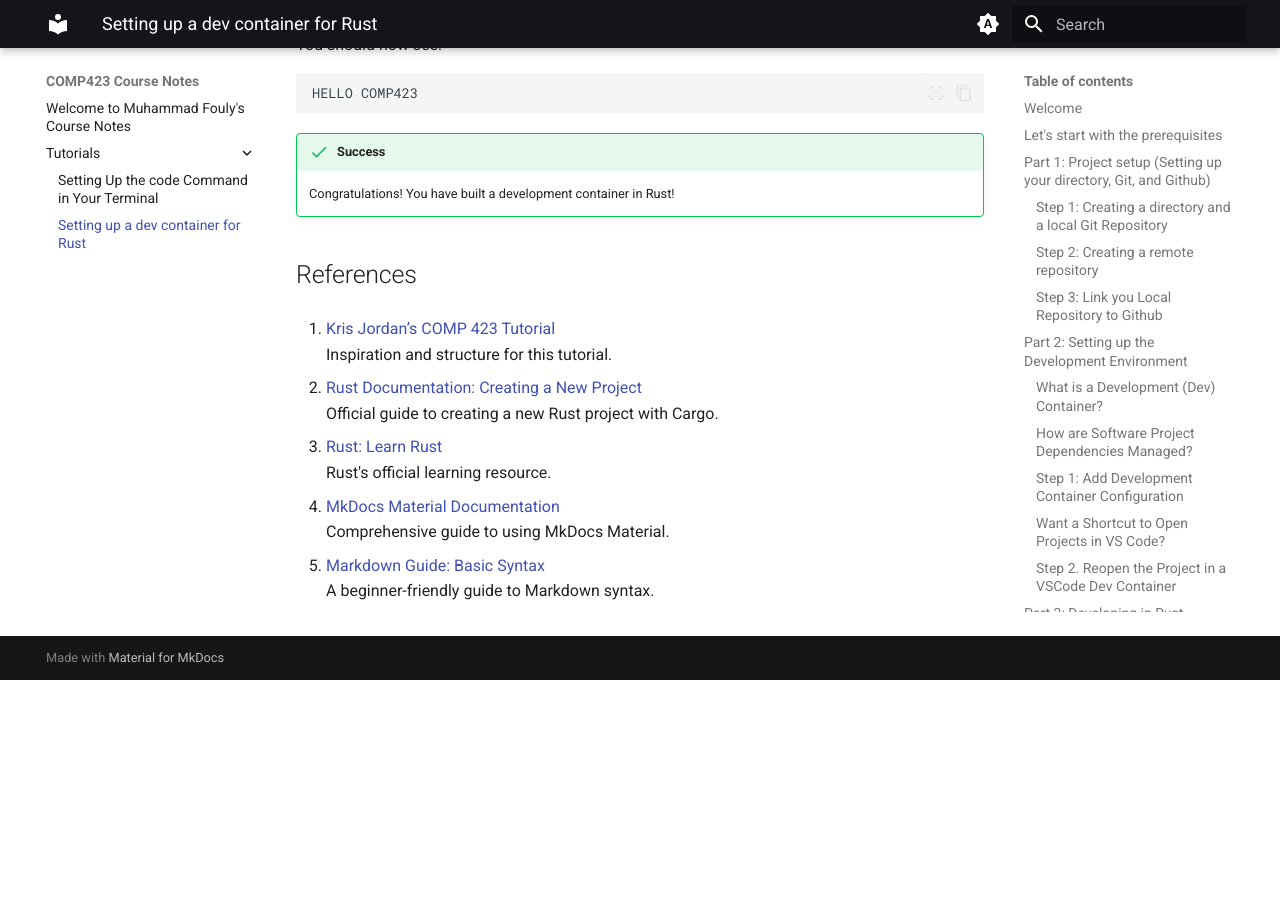
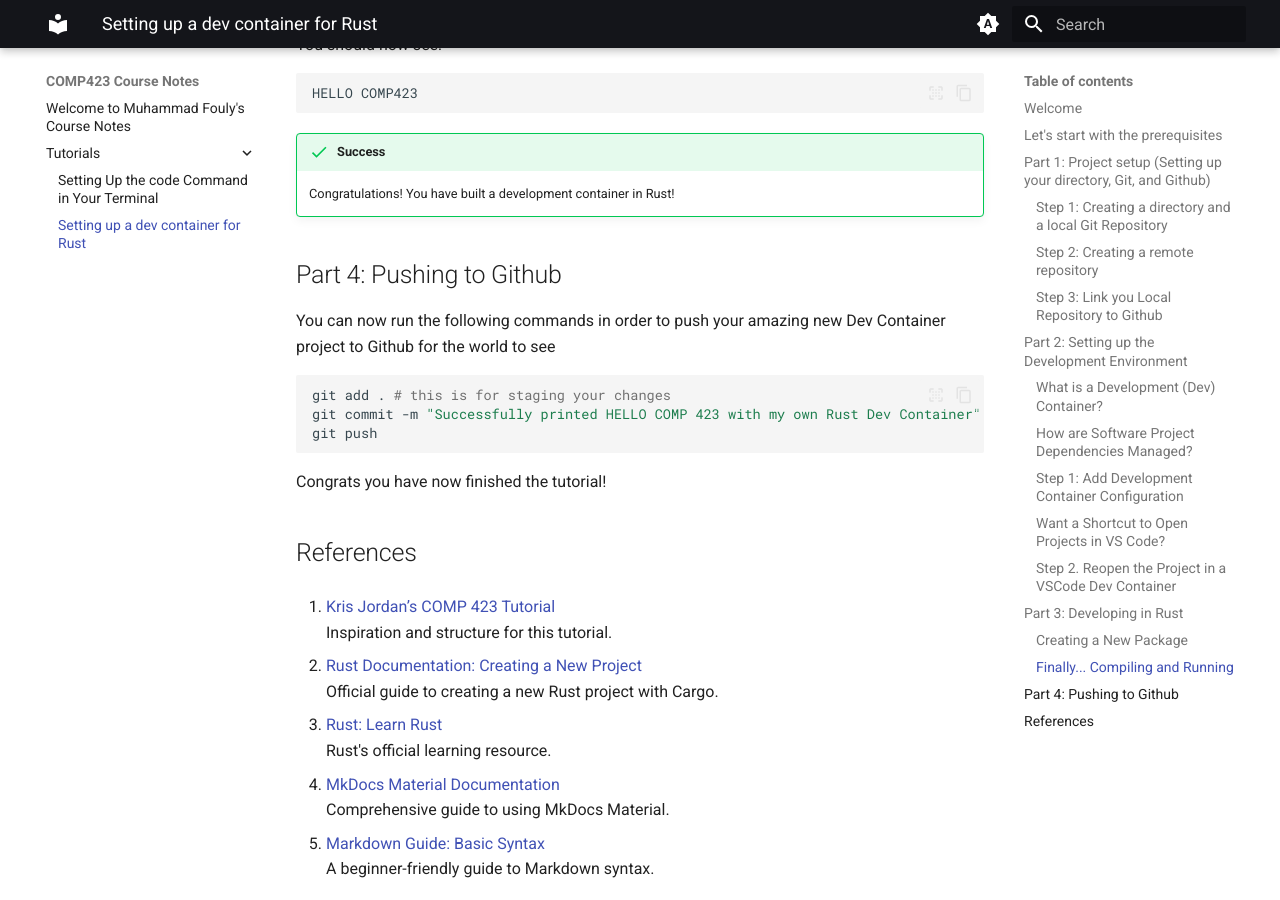
Before and after one commit to MuhammadDF/comp423-course-notes, an MkDocs documentation site: the page built from docs/tutorials/rust-setup.md, in a window 1280 px wide and 900 px high, scrolled down 7041 px. Built offline with MkDocs 1.6.1 and Material for MkDocs 9.7.7, drawn with Linux system fonts in a browser that asks for light colours; before the commit the page ends 7721 px from its top, so only the background shows below that.

Commit message:
added directions for pushing to github at the end

````diff
--- a/docs/tutorials/rust-setup.md
+++ b/docs/tutorials/rust-setup.md
@@ -240,6 +240,18 @@
 !!! success
     Congratulations! You have built a development container in Rust!
 
+## Part 4: Pushing to Github
+You can now run the following commands in order to push your amazing new Dev Container project to Github for the world to see
+
+``` bash
+git add . # this is for staging your changes
+git commit -m "Successfully printed HELLO COMP 423 with my own Rust Dev Container"
+git push
+```
+
+Congrats you have now finished the tutorial!
+
+
 ## References
 
 1. [Kris Jordan’s COMP 423 Tutorial](https://comp423-25s.github.io/resources/MkDocs/tutorial/)
````
